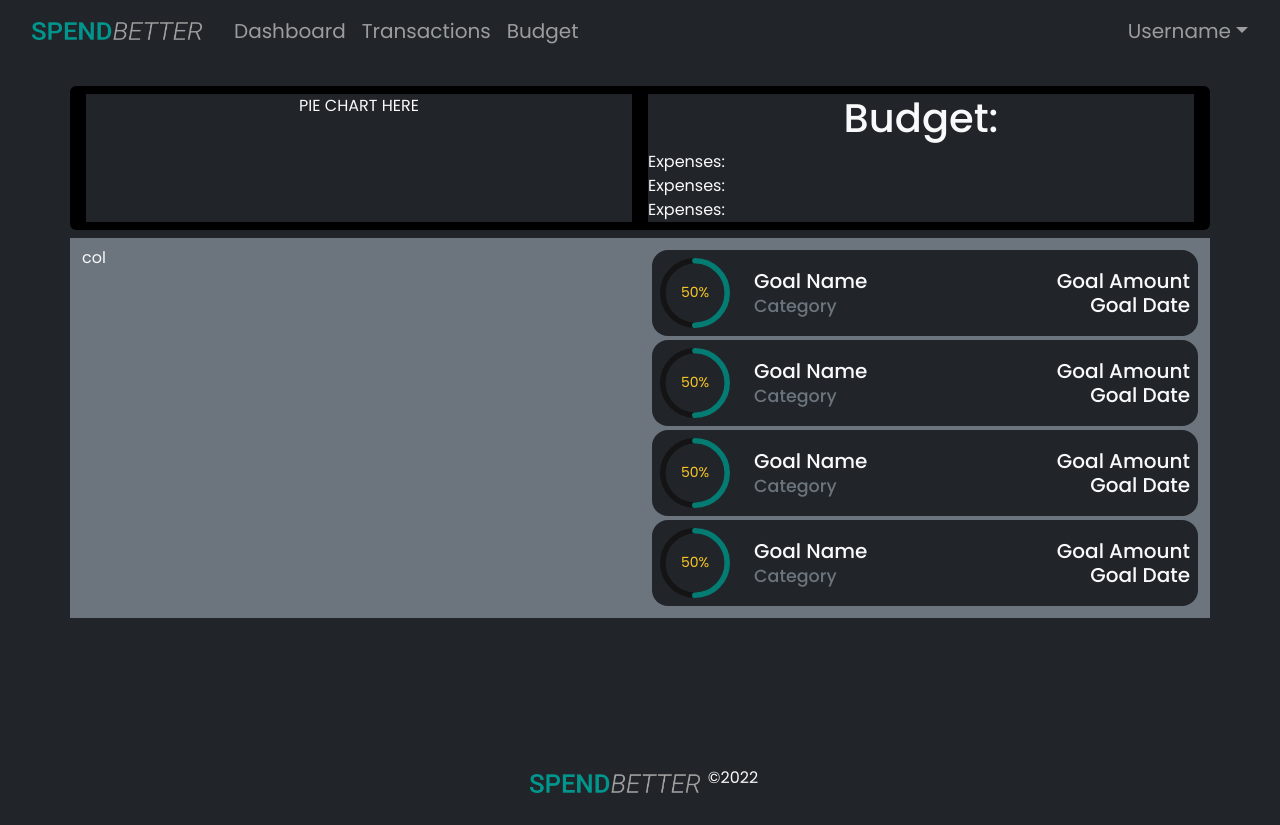
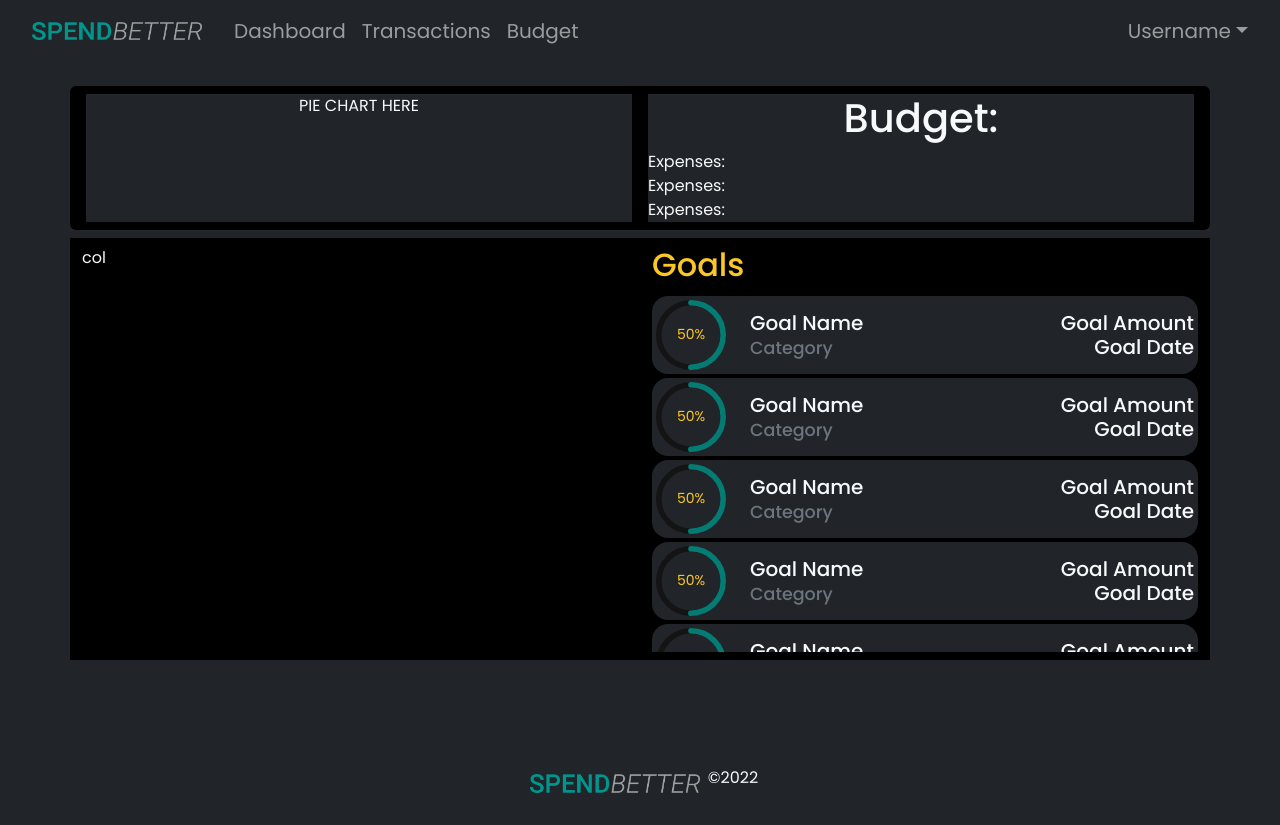
Before and after one commit to nickmendezFlatiron/budget-app, a React (Vite) app in the folder client/: page /budget in a window 1280 px wide. Built offline with nearby package versions, Linux system fonts and the light colour scheme.

Commit message:
styled goals card container

```diff
--- a/client/src/budget/Budget.jsx
+++ b/client/src/budget/Budget.jsx
@@ -23,16 +23,22 @@ const Budget = () => {
             <Row>Expenses:</Row>
           </Col>
         </Row>
-        <Row xs={1} lg={2} className='bg-secondary mt-2 py-2'>
+        <Row xs={1} lg={2} className='bg-black mt-2 py-2'>
           <Col>
             col
           </Col>
-          <Col className="">
+          <div>
+          <h2 className='text-warning'>Goals</h2>
+          <Col className="goal-container">
+            <GoalsCard />
+            <GoalsCard />
+            <GoalsCard />
             <GoalsCard />
             <GoalsCard />
             <GoalsCard />
             <GoalsCard />
           </Col>
+          </div>
         </Row>
       </Container>
     </div>
--- a/client/src/budget/GoalsCard.jsx
+++ b/client/src/budget/GoalsCard.jsx
@@ -10,8 +10,8 @@ const GoalsCard = ({goal}) => {
 
   const categoryText = <small className="text-muted">Category</small>
   return (
-    <Col className="bg-dark rounded rounded-4 my-1 p-2">
-        <Row>
+    <Col className="bg-dark rounded rounded-4 my-1 ">
+        <Row className="p-1 ">
           <Col xs="auto" className="text-start">
             <GoalsCardChart/>
           </Col>
--- a/client/src/styles/index.css
+++ b/client/src/styles/index.css
@@ -200,6 +200,18 @@ body::-webkit-scrollbar {
   max-width: 70px;
 }
 
+.goal-container {
+  max-height: 45vh;
+  overflow-y: auto;
+}
+
+.goal-container::-webkit-scrollbar {
+  background-color: #212529;
+  display: none;;
+
+}
+
+
 /* Utilities */
 
 .py-60 {
```
